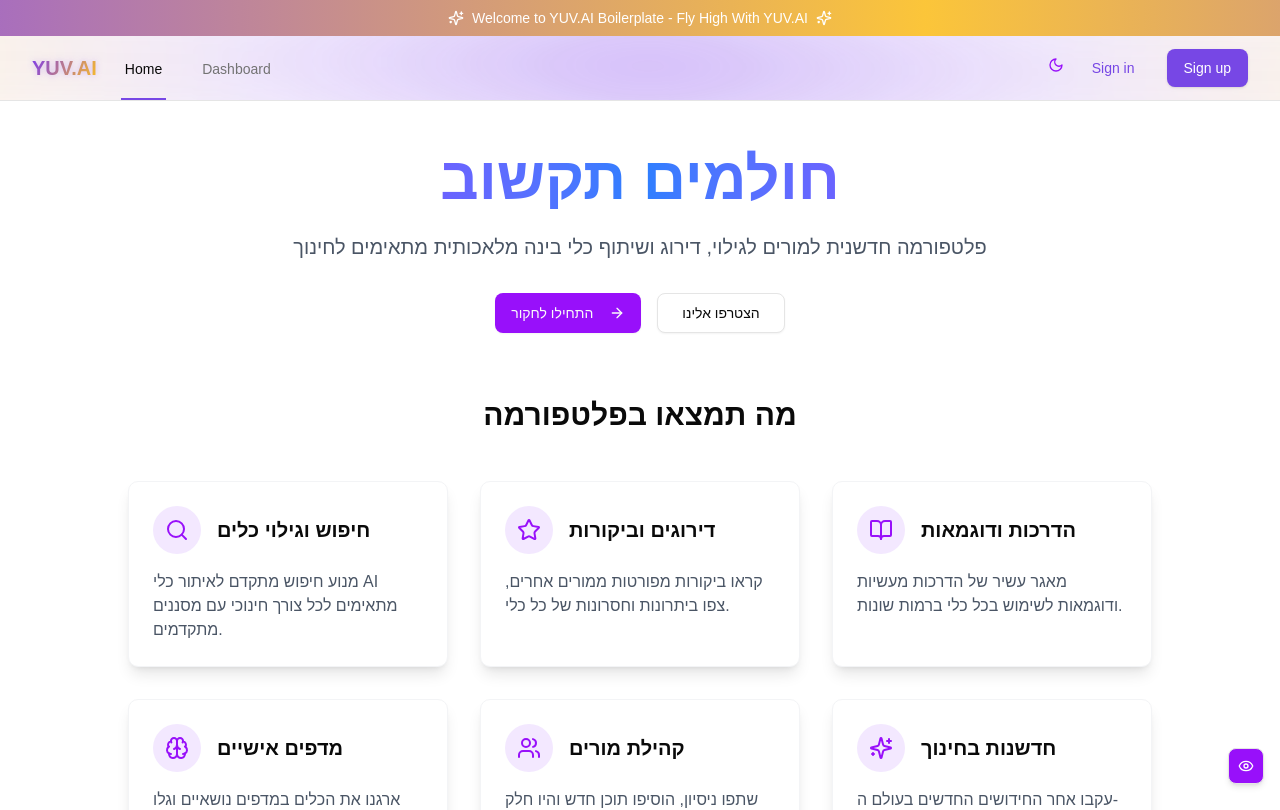
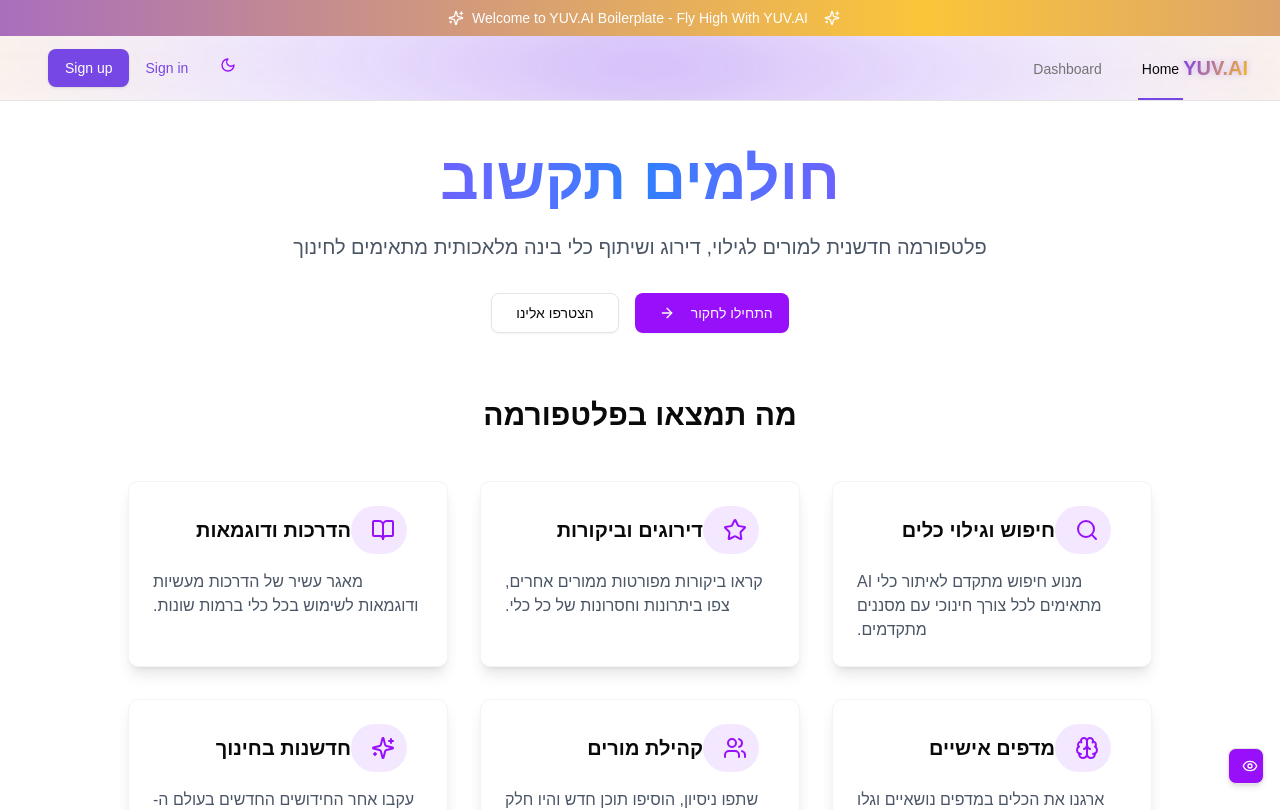
Before and after one commit to chepti/Ed, a Next.js app: page / in a window 1280 px wide. Shown: the top 810 px of the page. Built offline with nearby package versions, Linux system fonts and the light colour scheme; no server answers.

Commit message:
branding

```diff
--- a/src/app/(dashboard)/dashboard/page.tsx
+++ b/src/app/(dashboard)/dashboard/page.tsx
@@ -1,8 +1,6 @@
 'use client';
 
 import { useState } from 'react';
-import { currentUser } from '@clerk/nextjs/server';
-import { redirect } from 'next/navigation';
 import { Card, CardContent, CardDescription, CardHeader, CardTitle } from '@/components/ui/card';
 import { Alert, AlertDescription, AlertTitle } from '@/components/ui/alert';
 import { Button } from '@/components/ui/button';
@@ -27,7 +25,7 @@ export default function DashboardPage() {
       } else {
         setSeedResult(`שגיאה: ${data.error}`);
       }
-    } catch (error) {
+    } catch {
       setSeedResult('שגיאה בחיבור לשרת');
     } finally {
       setIsSeeding(false);
--- a/src/app/(dashboard)/tools/[id]/page.tsx
+++ b/src/app/(dashboard)/tools/[id]/page.tsx
@@ -137,8 +137,8 @@ export default function ToolDetailPage() {
         <div className="flex items-center gap-4 mb-4">
           <Button variant="outline" asChild>
             <Link href="/tools">
+              חזרה לכלים
               <ArrowLeft className="h-4 w-4 mr-2" />
-              חזרה לכלים
             </Link>
           </Button>
         </div>
@@ -177,8 +177,8 @@ export default function ToolDetailPage() {
             {tool.link && (
               <Button asChild>
                 <a href={tool.link} target="_blank" rel="noopener noreferrer">
+                  פתח כלי
                   <ExternalLink className="h-4 w-4 mr-2" />
-                  פתח כלי
                 </a>
               </Button>
             )}
@@ -364,8 +364,8 @@ export default function ToolDetailPage() {
           <div className="flex justify-between items-center">
             <h2 className="text-2xl font-bold">הדרכות</h2>
             <Button>
+              הוסף הדרכה
               <Plus className="h-4 w-4 mr-2" />
-              הוסף הדרכה
             </Button>
           </div>
 
@@ -407,8 +407,8 @@ export default function ToolDetailPage() {
           <div className="flex justify-between items-center">
             <h2 className="text-2xl font-bold">דוגמאות</h2>
             <Button>
+              הוסף דוגמה
               <Plus className="h-4 w-4 mr-2" />
-              הוסף דוגמה
             </Button>
           </div>
 
--- a/src/app/(dashboard)/tools/new/page.tsx
+++ b/src/app/(dashboard)/tools/new/page.tsx
@@ -118,8 +118,8 @@ export default function NewToolPage() {
         <div className="flex items-center gap-4 mb-4">
           <Button variant="outline" asChild>
             <Link href="/tools">
+              חזרה לכלים
               <ArrowLeft className="h-4 w-4 mr-2" />
-              חזרה לכלים
             </Link>
           </Button>
         </div>
@@ -354,8 +354,8 @@ export default function NewToolPage() {
           {/* Submit */}
           <div className="flex gap-4">
             <Button type="submit" disabled={isSubmitting} className="flex-1">
+              {isSubmitting ? 'שומר...' : 'שמור כלי'}
               <Save className="h-4 w-4 mr-2" />
-              {isSubmitting ? 'שומר...' : 'שמור כלי'}
             </Button>
             <Button type="button" variant="outline" asChild>
               <Link href="/tools">ביטול</Link>
--- a/src/app/(dashboard)/tools/page.tsx
+++ b/src/app/(dashboard)/tools/page.tsx
@@ -43,7 +43,6 @@ interface Tool {
 }
 
 export default function ToolsPage() {
-  const [tools, setTools] = useState<Tool[]>([]);
   const [filteredTools, setFilteredTools] = useState<Tool[]>([]);
   const [loading, setLoading] = useState(true);
   const [searchQuery, setSearchQuery] = useState('');
@@ -71,7 +70,6 @@ export default function ToolsPage() {
         }
 
         const data = await response.json();
-        setTools(data);
         setFilteredTools(data);
       } catch (error) {
         console.error('Error fetching tools:', error);
@@ -115,8 +113,8 @@ export default function ToolsPage() {
         </div>
         <Button asChild>
           <Link href="/tools/new">
+            הוסף כלי חדש
             <Plus className="h-4 w-4 mr-2" />
-            הוסף כלי חדש
           </Link>
         </Button>
       </div>
@@ -125,12 +123,12 @@ export default function ToolsPage() {
       <div className="mb-8 space-y-4">
         {/* Search Bar */}
         <div className="relative">
-          <Search className="absolute left-3 top-1/2 transform -translate-y-1/2 h-4 w-4 text-gray-400" />
+          <Search className="absolute right-3 top-1/2 transform -translate-y-1/2 h-4 w-4 text-gray-400" />
           <Input
             placeholder="חפשו כלים לפי שם, תיאור או תגיות..."
             value={searchQuery}
             onChange={(e) => setSearchQuery(e.target.value)}
-            className="pl-10"
+            className="pr-10"
           />
         </div>
 
--- a/src/app/globals.css
+++ b/src/app/globals.css
@@ -121,6 +121,101 @@
     font-family: "Outfit", sans-serif;
     position: relative;
     overflow-x: hidden;
+    direction: rtl;
+  }
+
+  /* RTL Support */
+  html {
+    direction: rtl;
+  }
+
+  /* Fix for English text within RTL context */
+  [lang="en"], .ltr {
+    direction: ltr;
+    text-align: left;
+  }
+
+  /* RTL-specific adjustments */
+  .rtl-flip {
+    transform: scaleX(-1);
+  }
+
+  /* Icon adjustments for RTL */
+  .lucide {
+    margin-left: 0.5rem;
+    margin-right: 0;
+  }
+
+  .lucide.mr-2 {
+    margin-right: 0;
+    margin-left: 0.5rem;
+  }
+
+  .lucide.ml-2 {
+    margin-left: 0;
+    margin-right: 0.5rem;
+  }
+
+  /* Button icon spacing for RTL */
+  button .lucide {
+    margin-left: 0.5rem;
+    margin-right: 0;
+  }
+
+  /* Form elements RTL */
+  input, textarea, select {
+    text-align: right;
+  }
+
+  input[type="url"], input[type="email"] {
+    text-align: left;
+    direction: ltr;
+  }
+
+  /* Flex adjustments for RTL */
+  .flex-row-reverse {
+    flex-direction: row-reverse;
+  }
+
+  /* Text alignment for RTL */
+  .text-right {
+    text-align: right;
+  }
+
+  .text-left {
+    text-align: left;
+  }
+
+  /* Padding and margin adjustments */
+  .pr-3 {
+    padding-right: 0.75rem;
+    padding-left: 0;
+  }
+
+  .pl-3 {
+    padding-left: 0.75rem;
+    padding-right: 0;
+  }
+
+  /* Search input icon positioning */
+  .relative input {
+    padding-right: 2.5rem;
+    padding-left: 0.75rem;
+  }
+
+  .absolute.left-3 {
+    left: auto;
+    right: 0.75rem;
+  }
+
+  /* Card and component spacing */
+  .space-x-2 > * + * {
+    margin-left: 0;
+    margin-right: 0.5rem;
+  }
+
+  .gap-2 {
+    gap: 0.5rem;
   }
 }
 
```
